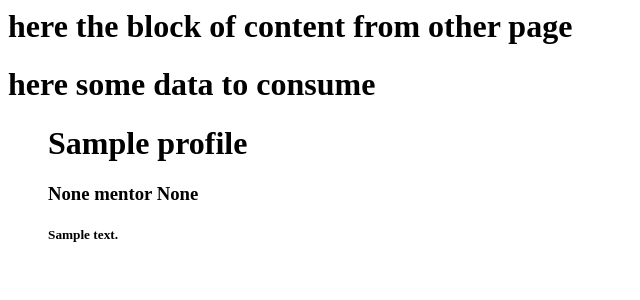
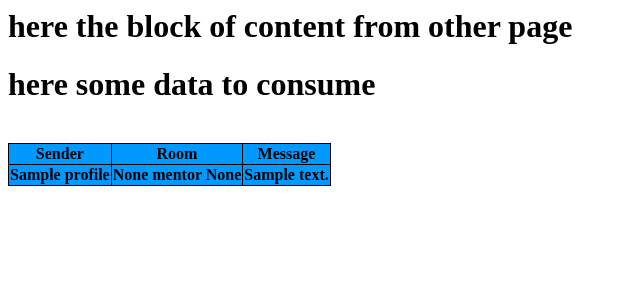
Before and after one commit to orhalimi/dojo-discord-bot, a Django app: page / in a window 1280 px wide. Shown: the top 300 px of the page, without its empty margins (0-640 px from the left). Run offline with Django 4.2, Linux system fonts and the light colour scheme; tables that the repository leaves empty hold one stand-in row (values such as "Sample post"); lists and menus that the app fills with data are empty.

Commit message:
added table to organize messages page

```diff
--- a/webapp/templates/dashboard.html
+++ b/webapp/templates/dashboard.html
@@ -5,11 +5,18 @@
 <h1>here some data to consume</h1>
 <body>
     {% for message in messages %}
-    <ul>
-        <h1>{{message.profile}}</h1>
-        <h3>{{message.room}}</h3>
-        <h5>{{message.content}}</h5>
-    </ul>
+    <table border="1" style="background-color:#0099FF;border-collapse:collapse;border:1px solid #000000;color:#000000;" cellpadding="1px" cellspacing="0px">
+
+        <tr>
+            <th>Sender</th>
+            <th>Room</th>
+            <th>Message</th>
+          </tr>
+          <th>{{message.profile}}</th>
+          <th>{{message.room}}</th>
+          <th>{{message.content}}</th>
+          <br>
+      </table>
     {% endfor %}
 </body>
 {% endblock content %}
--- a/webapp/templates/main.html
+++ b/webapp/templates/main.html
@@ -6,9 +6,10 @@
 	<meta name="viewport" content="width=device-width, initial-scale=1.0">
 	<title>Dashboard</title>
 	<link rel="shortcut icon" href="{% static 'images/favicon.ico' %}"/>
+	<link rel=”stylesheet” type="text/css" href="{% static 'main.css' %}">
 </head>
 <body>
-	<h1>here the block of content from other page</h1>
+	<h1 class="potato">here the block of content from other page</h1>
         {% block content %}
         {% endblock content %}
 </body>
```
Also changed, not shown: webapp/static/main.css (added, +14 -0 lines).
